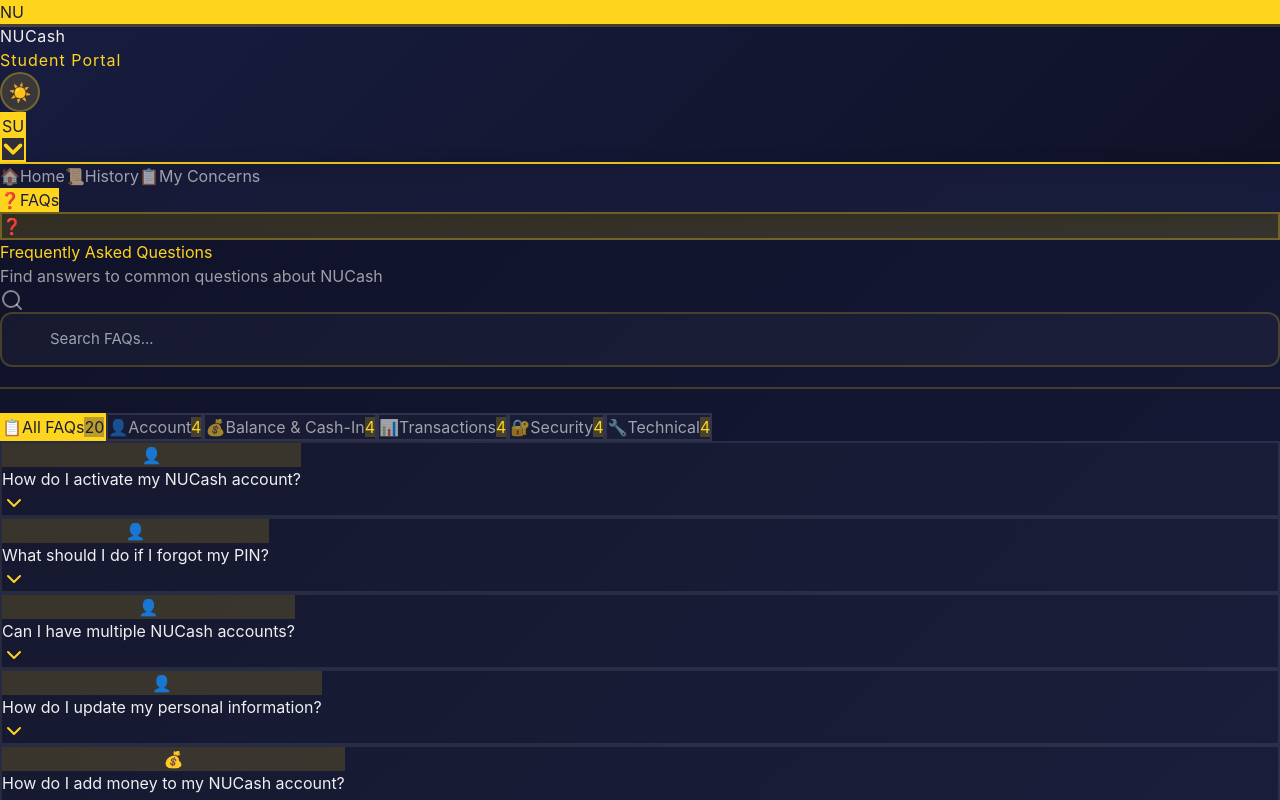
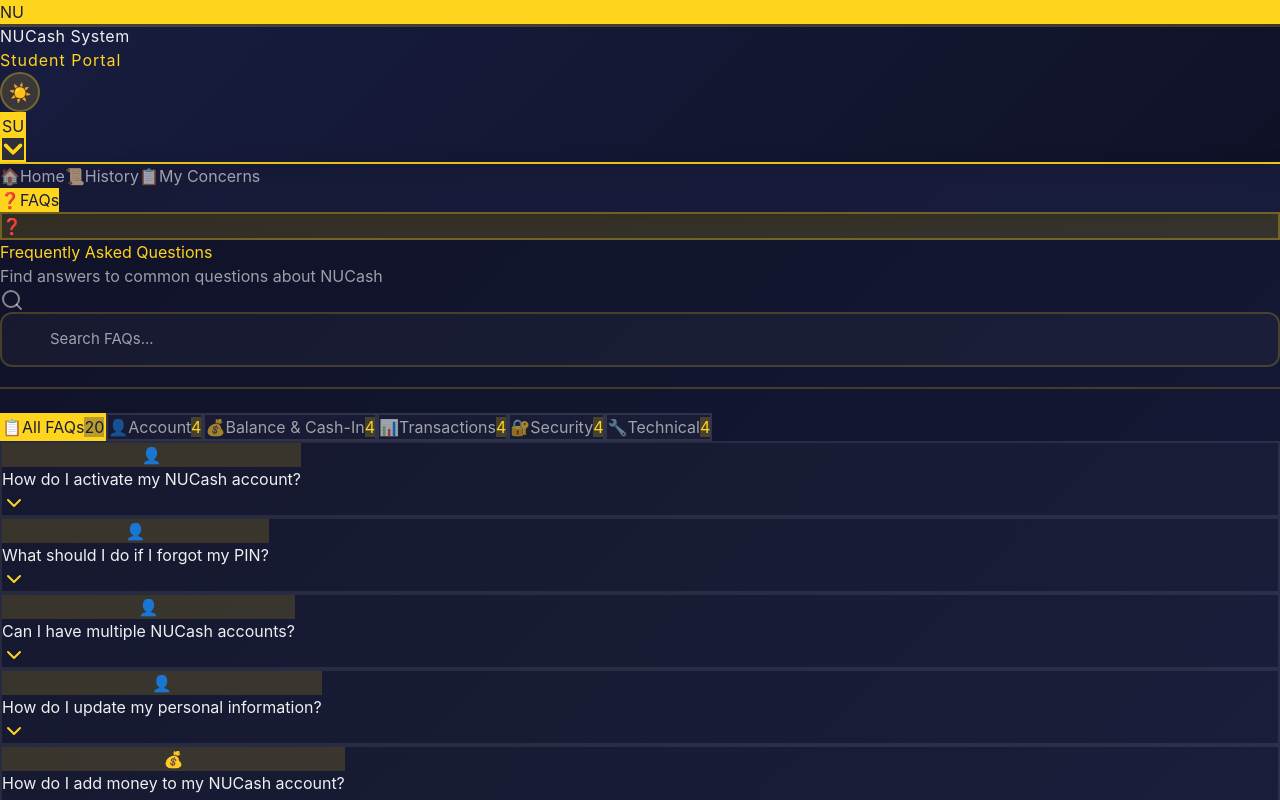
Before and after one commit to ohitsyle/jusq, a React (Vite) app in the folder client/: page /faq in a window 1280 px wide. Shown: the top 800 px of the page. Built offline with nearby package versions, Linux system fonts and the light colour scheme; no server answers; sample sign-in values are in the browser's storage; the HTML template or start-up script is replaced by a standard one.

Commit message:
feat: auto-deploy changes - 2026-02-08 14:04:12
- Auto-generated deployment commit
- Changes pushed via deploy-aws-full script

```diff
--- a/client/src/components/layouts/AccountingHeader.jsx
+++ b/client/src/components/layouts/AccountingHeader.jsx
@@ -67,10 +67,10 @@ export default function AccountingHeader({ adminData, onLogout, onOpenProfile })
 
         <div>
           <h1 style={{ fontSize: '24px', fontWeight: 700, color: theme.text.primary, letterSpacing: '0.5px', margin: 0 }}>
-            NUCash Admin Dashboard
+            NUCash System
           </h1>
           <p style={{ fontSize: '12px', color: theme.accent.primary, fontWeight: 600, textTransform: 'uppercase', letterSpacing: '1px', margin: '2px 0 0 0' }}>
-            Accounting Management System
+            Accounting Management Dashboard
           </p>
         </div>
       </div>
--- a/client/src/components/layouts/MerchantHeader.jsx
+++ b/client/src/components/layouts/MerchantHeader.jsx
@@ -76,7 +76,7 @@ export default function Header({ merchantData, onLogout, onOpenProfile }) {
             letterSpacing: '0.5px',
             margin: 0
           }}>
-            NUCash Admin Dashboard
+            NUCash System
           </h1>
           <p style={{
             fontSize: '12px',
@@ -86,7 +86,7 @@ export default function Header({ merchantData, onLogout, onOpenProfile }) {
             letterSpacing: '1px',
             margin: '2px 0 0 0'
           }}>
-            Merchant Management System
+            Merchant Management Dashboard
           </p>
         </div>
       </div>
--- a/client/src/components/layouts/MotorpoolHeader.jsx
+++ b/client/src/components/layouts/MotorpoolHeader.jsx
@@ -77,7 +77,7 @@ export default function Header({ adminData, onLogout, onOpenProfile }) {
             letterSpacing: '0.5px',
             margin: 0
           }}>
-            NUCash Admin Dashboard
+            NUCash System
           </h1>
           <p style={{
             fontSize: '12px',
@@ -87,7 +87,7 @@ export default function Header({ adminData, onLogout, onOpenProfile }) {
             letterSpacing: '1px',
             margin: '2px 0 0 0'
           }}>
-            Motorpool Management System
+            Motorpool Management Dashboard
           </p>
         </div>
       </div>
--- a/client/src/components/layouts/SysadHeader.jsx
+++ b/client/src/components/layouts/SysadHeader.jsx
@@ -74,10 +74,10 @@ export default function SysadHeader({ adminData, onLogout, onOpenProfile }) {
 
         <div>
           <h1 style={{ fontSize: '24px', fontWeight: 700, color: theme.text.primary, letterSpacing: '0.5px', margin: 0 }}>
-            NUCash Admin Dashboard
+            NUCash System
           </h1>
           <p style={{ fontSize: '12px', color: sysadAccent, fontWeight: 600, textTransform: 'uppercase', letterSpacing: '1px', margin: '2px 0 0 0' }}>
-            System Administration
+            System Administration Dashboard
           </p>
         </div>
       </div>
--- a/client/src/components/layouts/TreasuryHeader.jsx
+++ b/client/src/components/layouts/TreasuryHeader.jsx
@@ -67,10 +67,10 @@ export default function TreasuryHeader({ adminData, onLogout, onOpenProfile }) {
 
         <div>
           <h1 style={{ fontSize: '24px', fontWeight: 700, color: theme.text.primary, letterSpacing: '0.5px', margin: 0 }}>
-            NUCash Admin Dashboard
+            NUCash System
           </h1>
           <p style={{ fontSize: '12px', color: theme.accent.primary, fontWeight: 600, textTransform: 'uppercase', letterSpacing: '1px', margin: '2px 0 0 0' }}>
-            Treasury Management System
+            Treasury Management
           </p>
         </div>
       </div>
--- a/client/src/components/layouts/UserHeader.jsx
+++ b/client/src/components/layouts/UserHeader.jsx
@@ -52,7 +52,7 @@ export default function UserHeader({ userData, onLogout, onOpenProfile }) {
 
         <div>
           <h1 className="text-base sm:text-lg md:text-2xl font-bold m-0" style={{ color: theme.text.primary, letterSpacing: '0.5px' }}>
-            NUCash
+            NUCash System
           </h1>
           <p className="text-[10px] sm:text-xs font-semibold uppercase m-0 mt-0.5 hidden sm:block" style={{ color: theme.accent.primary, letterSpacing: '1px' }}>
             Student Portal
```
Also changed, not shown: client/src/components/layouts/Headerr.jsx (deleted, +0 -29 lines).
